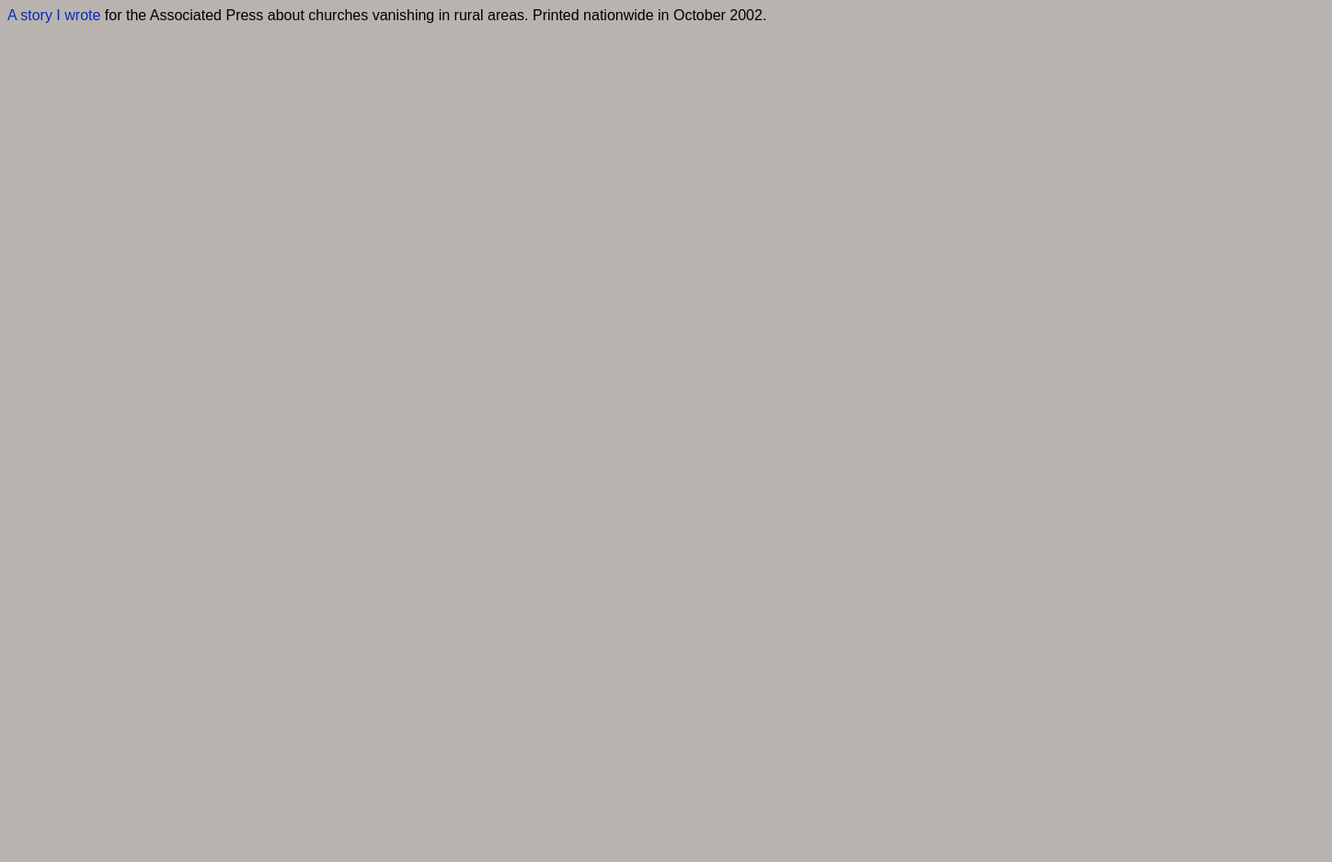
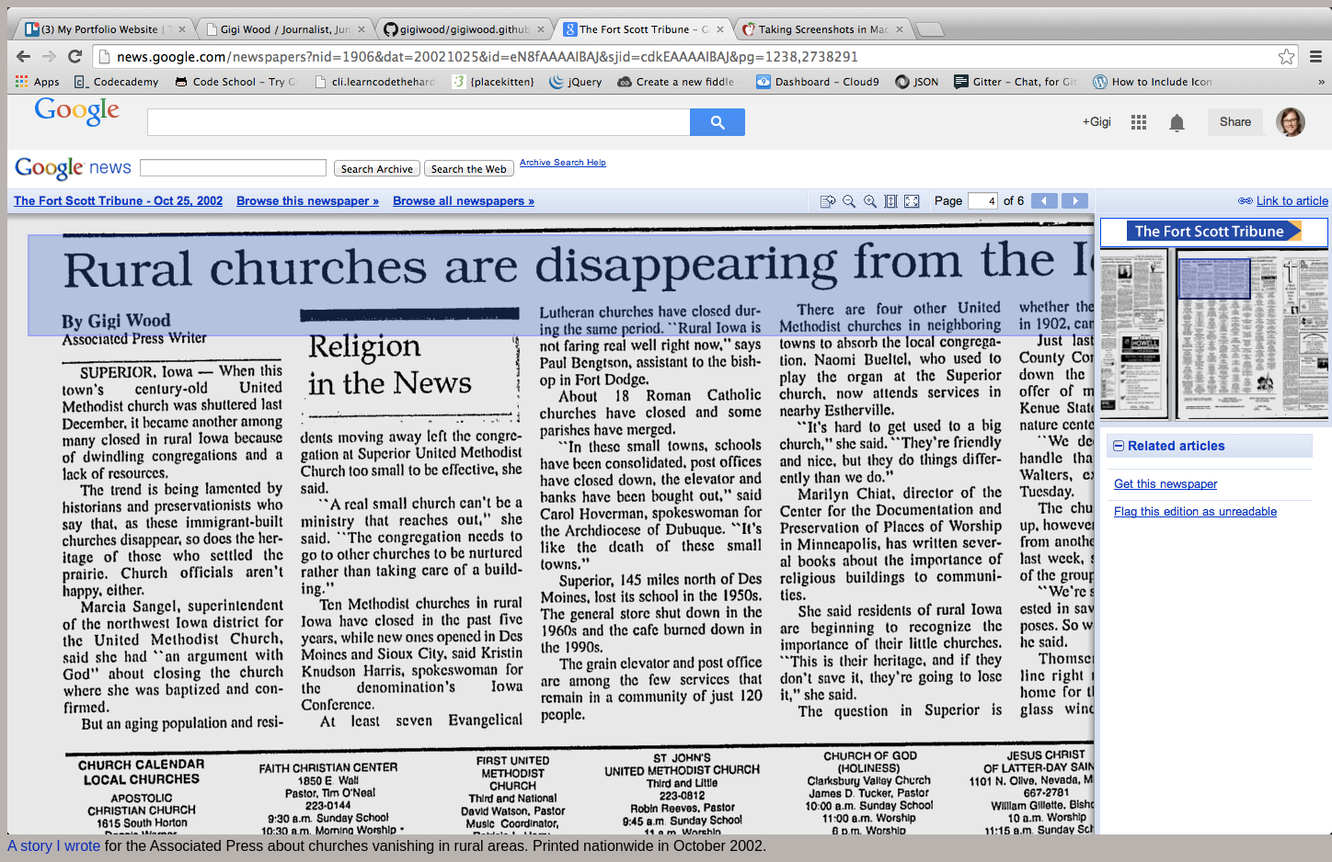
Before and after one commit to gigiwood/gigiwood.github.io, a plain HTML site: page apclip.html in a window 1280 px wide. Shown: the whole page at 92% size, 1448 px wide, since content can reach past the window. Before the commit the page ends 800 px from the top, so only its background shows below. Drawn offline with Linux system fonts and the light colour scheme.

Commit message:
trying a writing sample

```diff
--- a/apclip.html
+++ b/apclip.html
@@ -15,7 +15,7 @@
 </head>
 <body>
 
-
+<img src="churchclip.png">
 
 <a href="http://news.google.com/newspapers?id=eN8fAAAAIBAJ&sjid=cdkEAAAAIBAJ&pg=1238%2C2738291">A story I wrote</a> for the Associated Press about churches vanishing in rural areas. Printed nationwide in October 2002.
 
```
Also changed, not shown: churchclip.png (added).
